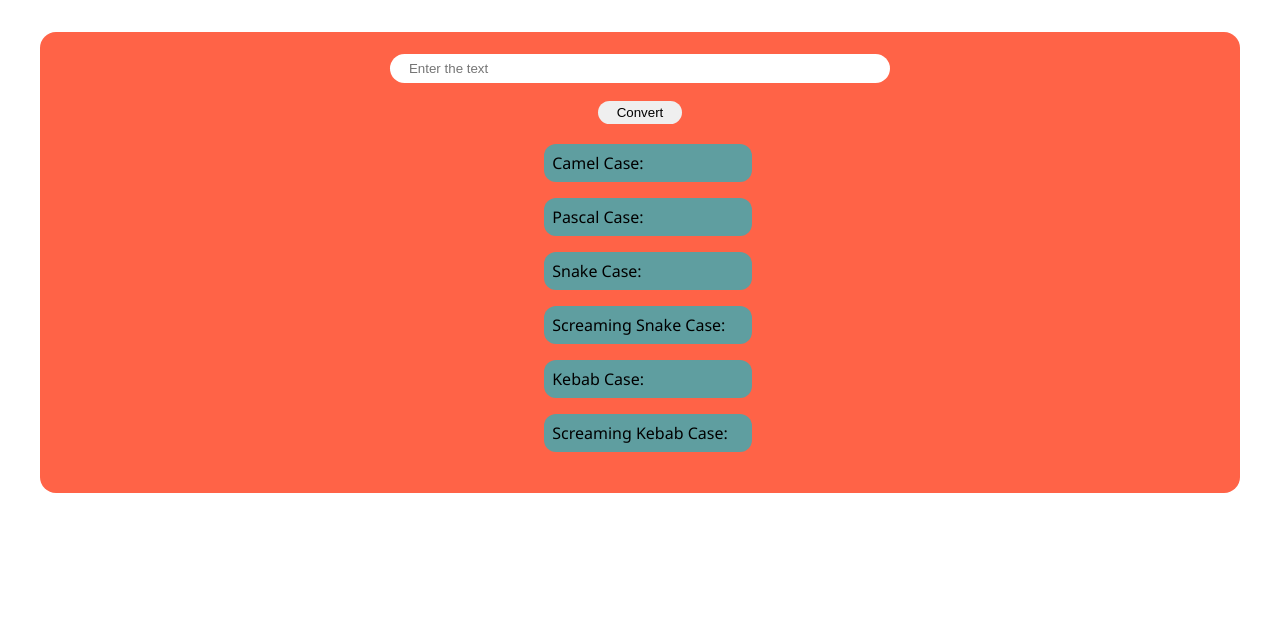
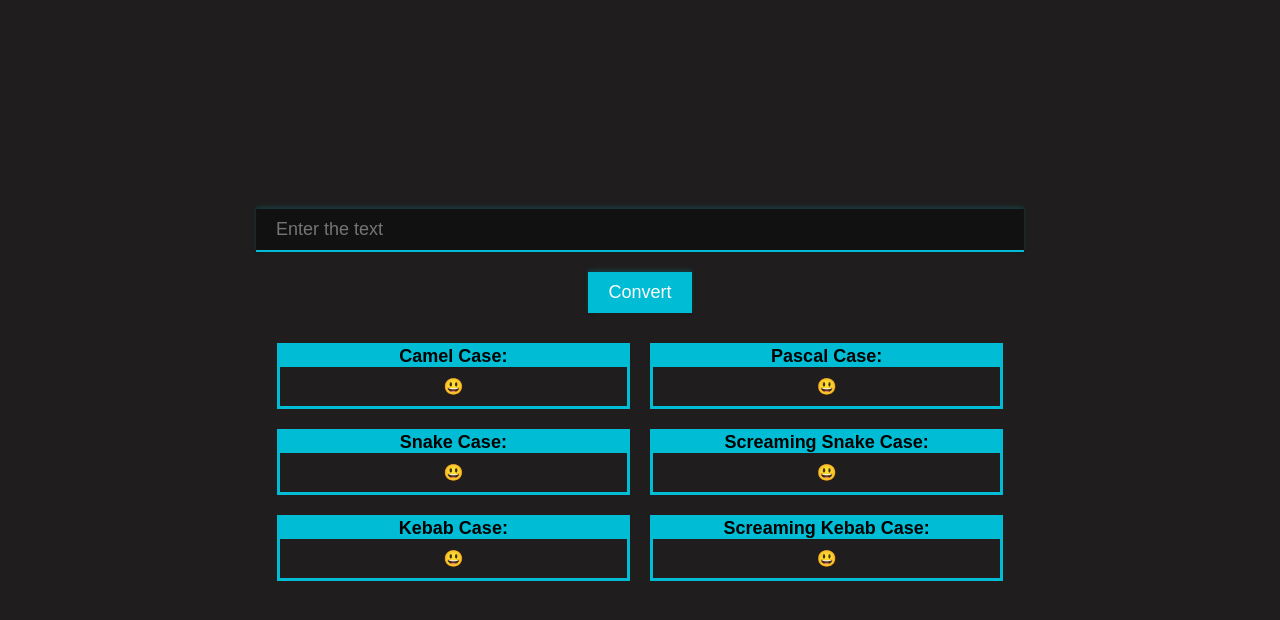
Before and after one commit to arpit-pathak/Name-Conversion, a plain HTML site: page index.html in a window 1280 px wide. Drawn offline with Linux system fonts and the light colour scheme.

Commit message:
updated ui in dark theme

```diff
--- a/index.css
+++ b/index.css
@@ -1,65 +1,90 @@
-.naming_conversion {
-  margin: 2em;
-  padding: 1.4em;
-  background: tomato;
-  border-radius: 16px;
-  display: flex;
-  justify-content: center;
-  align-items: center;
-  flex-direction: column;
+* {
+  margin: 0;
+  padding: 0;
+  /* border: .1px solid white; */
+  box-sizing: border-box;
 }
 
-.naming_conversion .cases_div {
-  border-radius: 16px;
-  padding: 0.7em;
+body {
+  font-family: sans-serif;
+  background-color: #1f1d1d;
+  color: white;
 }
 
-.naming_conversion #text {
-  margin: 0em 0em 1.4em;
-  outline: 0;
-  border-radius: 16px;
-  box-shadow: none;
-  border: navajowhite;
-  padding: 0.5em 1.4em;
-  width: 40%;
+.naming_conversion {
+  display: flex;
+  flex-direction: column;
+  align-items: center;
+  justify-content: center;
+  height: 100vh;
+}
+
+input {
+  font-size: 18px;
+  padding: 10px 20px;
+  border: none;
+  border-bottom: 2px solid #00bcd4;
+  width: 60%;
+  margin-bottom: 20px;
+  background-color: #111111;
+  color: white;
+  box-shadow: 0 2px 4px rgba(0, 0, 0, 0.1), 0 -2px 4px rgba(0, 188, 212, 0.2);
+}
+
+button {
+  font-size: 18px;
+  padding: 10px 20px;
+  border: none;
+  background-color: #00bcd4;
+  color: white;
+  cursor: pointer;
+  box-shadow: 0 2px 4px rgba(0, 0, 0, 0.1), 0 -2px 4px rgba(0, 188, 212, 0.2);
+  transition: background-color 0.2s ease-in-out;
+}
+
+button:hover {
+  background-color: #0097a7;
 }
 
 .cases_div {
   display: flex;
-  justify-content: flex-start;
-  flex-direction: column;
+  flex-wrap: wrap;
+  justify-content: center;
+  align-items: center;
+  width: 60%;
+  margin-top: 20px;
 }
 
 .case_div {
-  width: 100%;
-  background-color: cadetblue;
-  border-radius: 12px;
-  margin: 0.5em 0em;
-  padding: 0.5em;
+  width: 46%;
+  margin: 10px;
+  text-align: center;
+  border: 3px solid #00bcd4;
 }
 
-.case_div h1 {
-  font-size: 1em;
-  font-weight: 500;
-  font-family: "Segoe UI", Tahoma, Geneva, Verdana, sans-serif;
-  padding: 0em;
-  margin: 0em;
+h1 {
+  font-size: 18px;
+  background-color: #00bcd4;
+  color: #000;
 }
 
-.case_div p {
-  font-size: 1.2em;
+p {
+  font-size: 16px;
+  color: white;
+  padding: 10px;
   font-weight: bold;
-  font-family: "Segoe UI", Tahoma, Geneva, Verdana, sans-serif;
-  padding: 0em;
-  margin: 0em;
-  color: black;
 }
 
-#convert-btn {
-  outline: none;
-  box-shadow: none;
-  border: none;
-  border-radius: 12px;
-  padding: 0.3em 1.4em;
-  cursor: pointer;
+@media only screen and (max-width: 600px) {
+  input {
+    width: 80%;
+  }
+
+  .cases_div {
+    width: 80%;
+  }
+
+  .case_div {
+    width: 100%;
+  }
 }
--- a/index.html
+++ b/index.html
@@ -1,12 +1,14 @@
 <!DOCTYPE html>
 <html lang="en">
+
 <head>
   <meta charset="UTF-8" />
   <meta http-equiv="X-UA-Compatible" content="IE=edge" />
   <meta name="viewport" content="width=device-width, initial-scale=1.0" />
-    <title>Name Conversion</title>
+  <title>CaseConversion | By-arpit-pathak</title>
   <link rel="stylesheet" href="index.css" />
 </head>
+
 <body>
   <div class="naming_conversion">
     <input placeholder="Enter the text" type="text" id="text" />
@@ -15,30 +17,31 @@
     <div class="cases_div">
       <div class="case_div">
         <h1>Camel Case:</h1>
-          <p id="camel-case"></p>
+        <p id="camel-case">😃</p>
       </div>
       <div class="case_div">
         <h1>Pascal Case:</h1>
-          <p id="pascal-case"></p>
+        <p id="pascal-case">😃</p>
       </div>
       <div class="case_div">
         <h1>Snake Case:</h1>
-          <p id="snake-case"></p>
+        <p id="snake-case">😃</p>
       </div>
       <div class="case_div">
         <h1>Screaming Snake Case:</h1>
-          <p id="screaming-snake-case"></p>
+        <p id="screaming-snake-case">😃</p>
       </div>
       <div class="case_div">
         <h1>Kebab Case:</h1>
-          <p id="kebab-case"></p>
+        <p id="kebab-case">😃</p>
       </div>
       <div class="case_div">
         <h1>Screaming Kebab Case:</h1>
-          <p id="screaming-kebab-case"></p>
+        <p id="screaming-kebab-case">😃</p>
       </div>
     </div>
   </div>
   <script src="nameConversion.js"></script>
 </body>
+
 </html>
```
Lines whose indentation alone changed are shown as unchanged.
